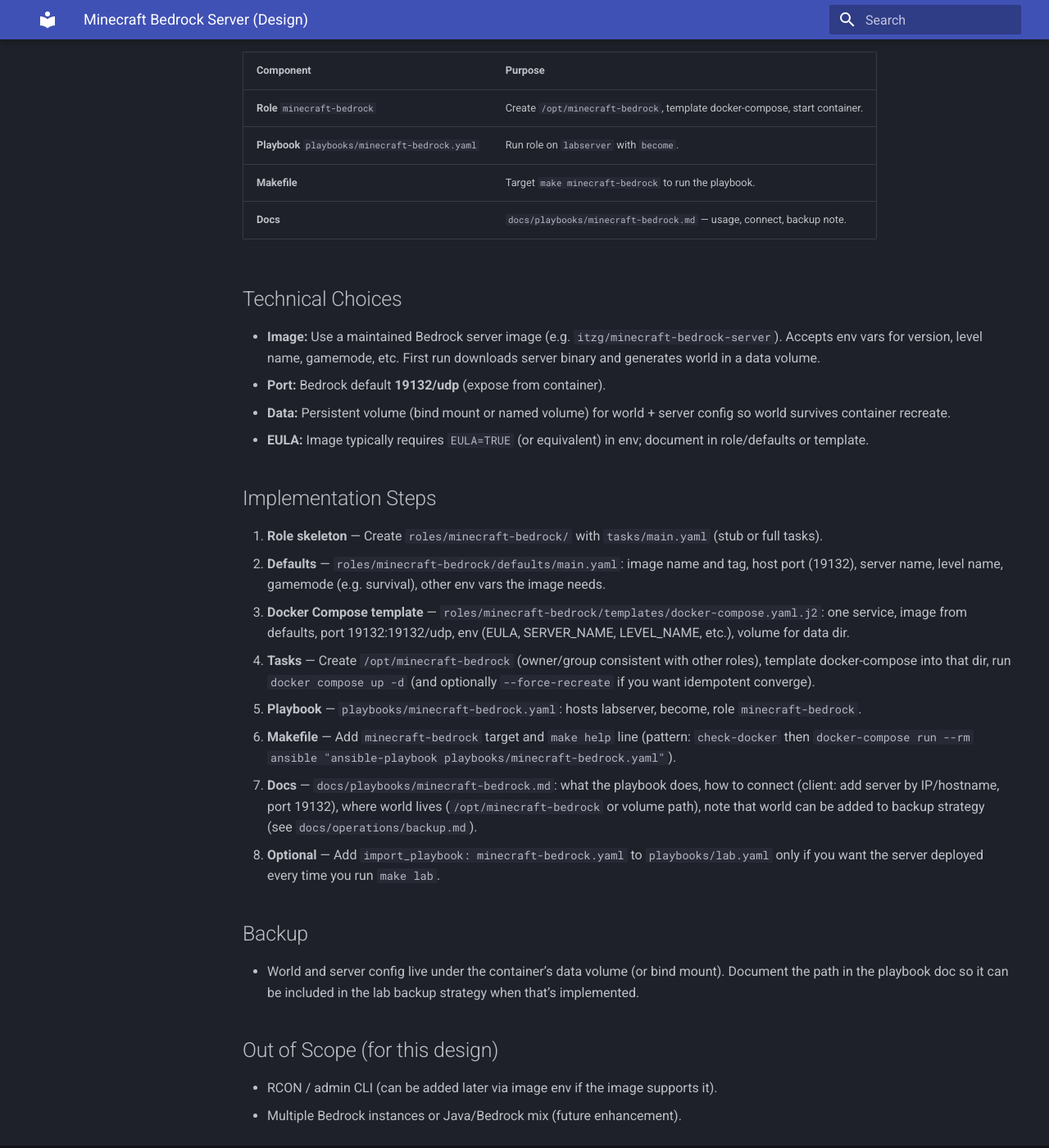
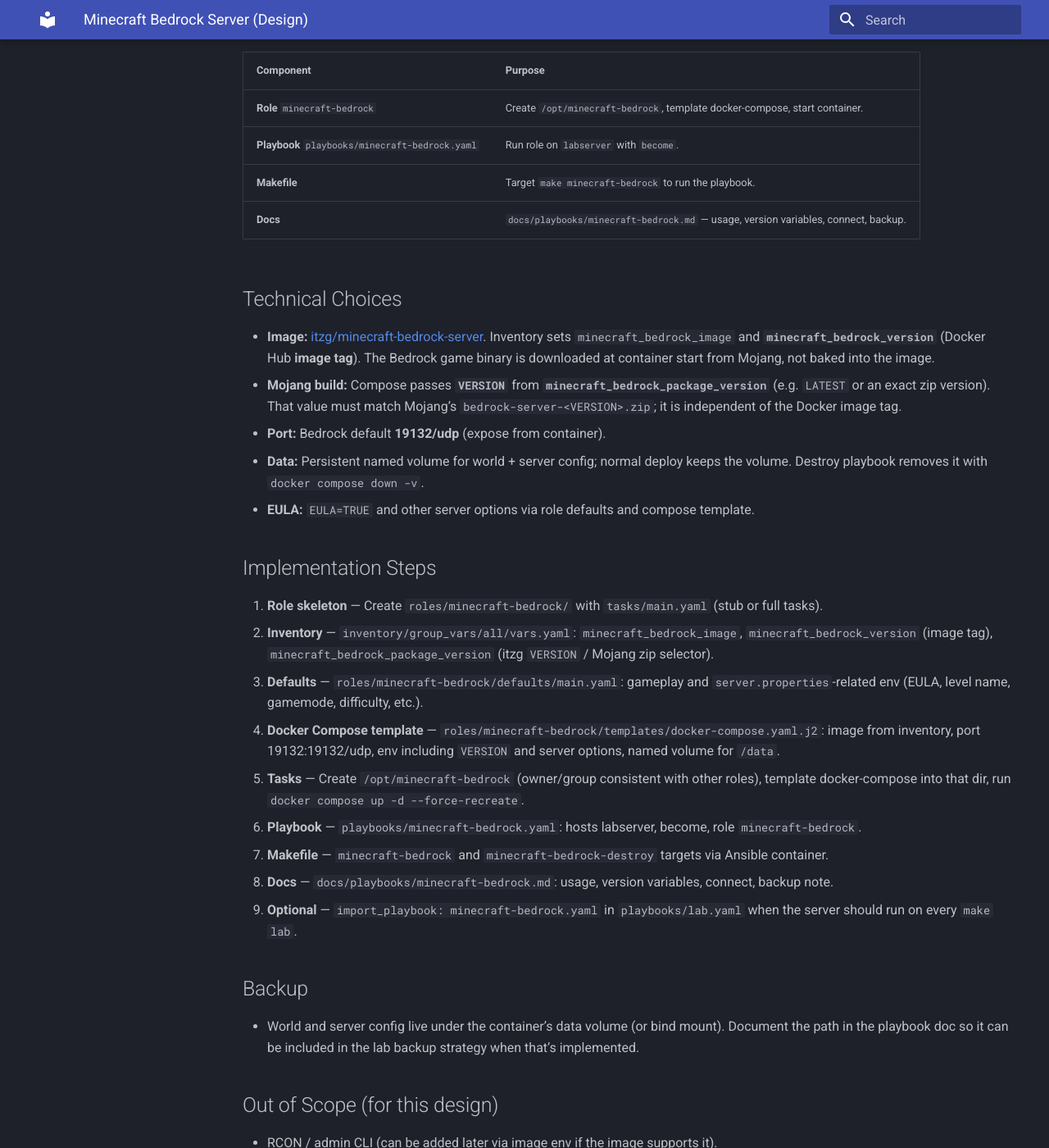
Before and after one commit to bmcivor/vertex-studio, an MkDocs documentation site: the page built from docs/design/minecraft-bedrock.md, in a window 1280 px wide and 1400 px high, scrolled down 583 px. Shown: the whole window at 82% size. Built offline with MkDocs 1.6.1 and Material for MkDocs 9.7.7, drawn with Linux system fonts in a browser that asks for light colours.

Commit message:
feat: update minecraft server to match latest bedrock client

```diff
--- a/docs/design/minecraft-bedrock.md
+++ b/docs/design/minecraft-bedrock.md
@@ -19,25 +19,27 @@
 | **Role** `minecraft-bedrock` | Create `/opt/minecraft-bedrock`, template docker-compose, start container. |
 | **Playbook** `playbooks/minecraft-bedrock.yaml` | Run role on `labserver` with `become`. |
 | **Makefile** | Target `make minecraft-bedrock` to run the playbook. |
-| **Docs** | `docs/playbooks/minecraft-bedrock.md` — usage, connect, backup note. |
+| **Docs** | `docs/playbooks/minecraft-bedrock.md` — usage, version variables, connect, backup. |
 
 ## Technical Choices
 
-- **Image:** Use a maintained Bedrock server image (e.g. `itzg/minecraft-bedrock-server`). Accepts env vars for version, level name, gamemode, etc. First run downloads server binary and generates world in a data volume.
+- **Image:** [itzg/minecraft-bedrock-server](https://github.com/itzg/docker-minecraft-bedrock-server). Inventory sets `minecraft_bedrock_image` and **`minecraft_bedrock_version`** (Docker Hub **image tag**). The Bedrock game binary is downloaded at container start from Mojang, not baked into the image.
+- **Mojang build:** Compose passes **`VERSION`** from **`minecraft_bedrock_package_version`** (e.g. `LATEST` or an exact zip version). That value must match Mojang’s `bedrock-server-<VERSION>.zip`; it is independent of the Docker image tag.
 - **Port:** Bedrock default **19132/udp** (expose from container).
-- **Data:** Persistent volume (bind mount or named volume) for world + server config so world survives container recreate.
-- **EULA:** Image typically requires `EULA=TRUE` (or equivalent) in env; document in role/defaults or template.
+- **Data:** Persistent named volume for world + server config; normal deploy keeps the volume. Destroy playbook removes it with `docker compose down -v`.
+- **EULA:** `EULA=TRUE` and other server options via role defaults and compose template.
 
 ## Implementation Steps
 
 1. **Role skeleton** — Create `roles/minecraft-bedrock/` with `tasks/main.yaml` (stub or full tasks).
-2. **Defaults** — `roles/minecraft-bedrock/defaults/main.yaml`: image name and tag, host port (19132), server name, level name, gamemode (e.g. survival), other env vars the image needs.
-3. **Docker Compose template** — `roles/minecraft-bedrock/templates/docker-compose.yaml.j2`: one service, image from defaults, port 19132:19132/udp, env (EULA, SERVER_NAME, LEVEL_NAME, etc.), volume for data dir.
-4. **Tasks** — Create `/opt/minecraft-bedrock` (owner/group consistent with other roles), template docker-compose into that dir, run `docker compose up -d` (and optionally `--force-recreate` if you want idempotent converge).
-5. **Playbook** — `playbooks/minecraft-bedrock.yaml`: hosts labserver, become, role `minecraft-bedrock`.
-6. **Makefile** — Add `minecraft-bedrock` target and `make help` line (pattern: `check-docker` then `docker-compose run --rm ansible "ansible-playbook playbooks/minecraft-bedrock.yaml"`).
-7. **Docs** — `docs/playbooks/minecraft-bedrock.md`: what the playbook does, how to connect (client: add server by IP/hostname, port 19132), where world lives (`/opt/minecraft-bedrock` or volume path), note that world can be added to backup strategy (see `docs/operations/backup.md`).
-8. **Optional** — Add `import_playbook: minecraft-bedrock.yaml` to `playbooks/lab.yaml` only if you want the server deployed every time you run `make lab`.
+2. **Inventory** — `inventory/group_vars/all/vars.yaml`: `minecraft_bedrock_image`, `minecraft_bedrock_version` (image tag), `minecraft_bedrock_package_version` (itzg `VERSION` / Mojang zip selector).
+3. **Defaults** — `roles/minecraft-bedrock/defaults/main.yaml`: gameplay and `server.properties`-related env (EULA, level name, gamemode, difficulty, etc.).
+4. **Docker Compose template** — `roles/minecraft-bedrock/templates/docker-compose.yaml.j2`: image from inventory, port 19132:19132/udp, env including `VERSION` and server options, named volume for `/data`.
+5. **Tasks** — Create `/opt/minecraft-bedrock` (owner/group consistent with other roles), template docker-compose into that dir, run `docker compose up -d --force-recreate`.
+6. **Playbook** — `playbooks/minecraft-bedrock.yaml`: hosts labserver, become, role `minecraft-bedrock`.
+7. **Makefile** — `minecraft-bedrock` and `minecraft-bedrock-destroy` targets via Ansible container.
+8. **Docs** — `docs/playbooks/minecraft-bedrock.md`: usage, version variables, connect, backup note.
+9. **Optional** — `import_playbook: minecraft-bedrock.yaml` in `playbooks/lab.yaml` when the server should run on every `make lab`.
 
 ## Backup
 
```
Also changed, not shown: docs/playbooks/minecraft-bedrock.md (+9 -1 lines), 2 other files.
